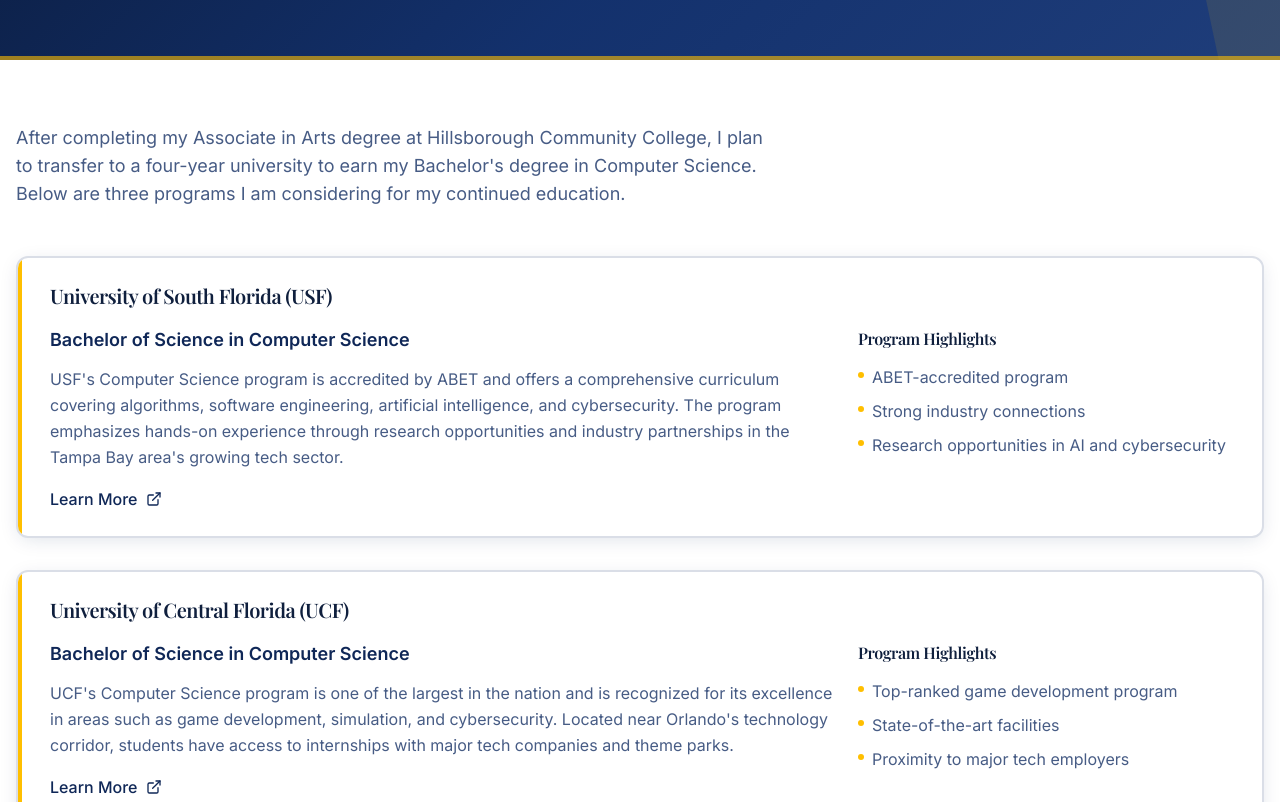
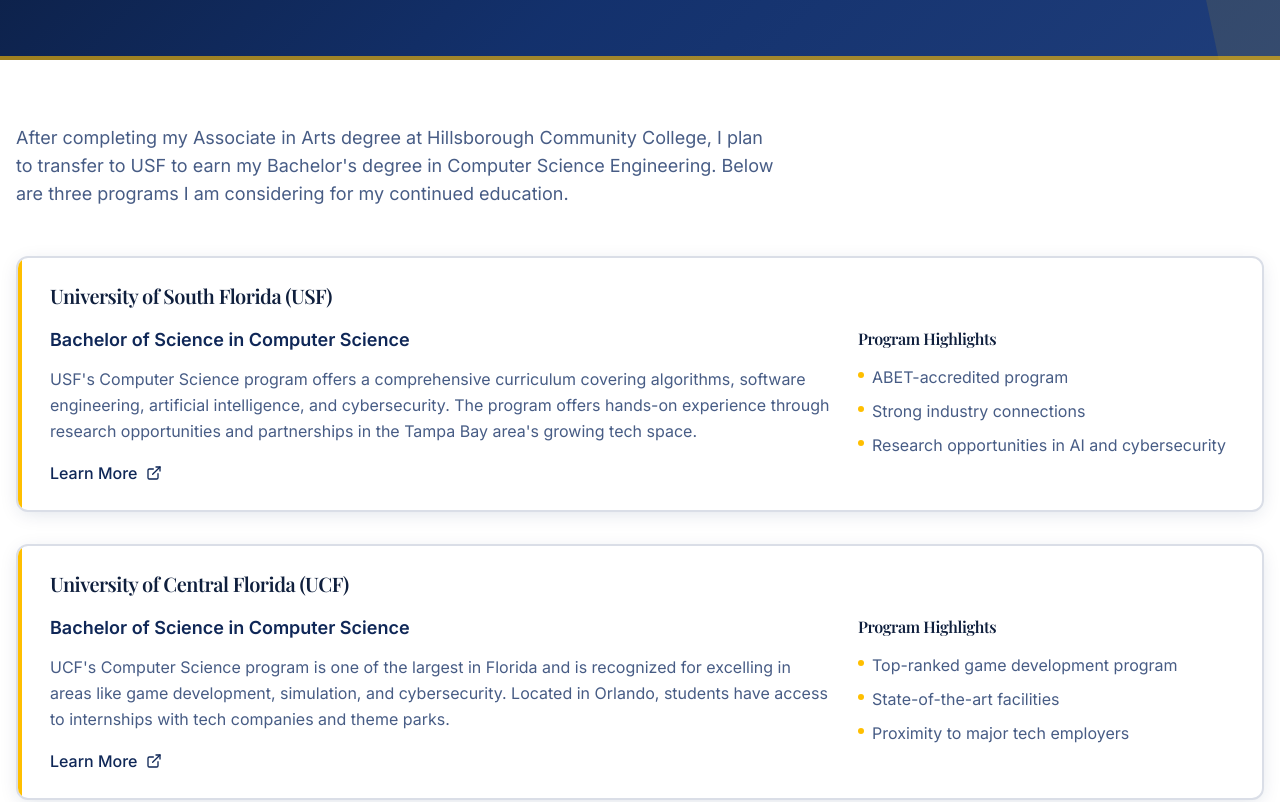
Before and after one commit to gnartastrophe/esteban-s-tech-journey, a React (Vite) app: page /academics-beyond in a window 1280 px wide. Shown: the part 258-1060 px from the top of the page. Built offline with nearby package versions, Linux system fonts and the light colour scheme; the HTML template or start-up script is replaced by a standard one.

Commit message:
Code edited in Lovable Code Editor
Edited UI in Lovable

```diff
--- a/src/pages/AcademicsBeyond.tsx
+++ b/src/pages/AcademicsBeyond.tsx
@@ -8,7 +8,7 @@ const universities = [
     name: "University of South Florida (USF)",
     program: "Bachelor of Science in Computer Science",
     description:
-      "USF's Computer Science program is accredited by ABET and offers a comprehensive curriculum covering algorithms, software engineering, artificial intelligence, and cybersecurity. The program emphasizes hands-on experience through research opportunities and industry partnerships in the Tampa Bay area's growing tech sector.",
+      "USF's Computer Science program offers a comprehensive curriculum covering algorithms, software engineering, artificial intelligence, and cybersecurity. The program offers hands-on experience through research opportunities and partnerships in the Tampa Bay area's growing tech space.",
     highlights: [
       "ABET-accredited program",
       "Strong industry connections",
@@ -20,7 +20,7 @@ const universities = [
     name: "University of Central Florida (UCF)",
     program: "Bachelor of Science in Computer Science",
     description:
-      "UCF's Computer Science program is one of the largest in the nation and is recognized for its excellence in areas such as game development, simulation, and cybersecurity. Located near Orlando's technology corridor, students have access to internships with major tech companies and theme parks.",
+      "UCF's Computer Science program is one of the largest in Florida and is recognized for excelling in areas like game development, simulation, and cybersecurity. Located in Orlando, students have access to internships with tech companies and theme parks.",
     highlights: [
       "Top-ranked game development program",
       "State-of-the-art facilities",
@@ -32,12 +32,8 @@ const universities = [
     name: "Florida State University (FSU)",
     program: "Bachelor of Science in Computer Science",
     description:
-      "FSU's Department of Computer Science offers a rigorous program that combines theoretical foundations with practical applications. Students can specialize in areas like machine learning, data science, and software engineering while benefiting from the university's strong research programs.",
-    highlights: [
-      "Strong theoretical foundation",
-      "Research-intensive environment",
-      "Collaborative learning community",
-    ],
+      "FSU's Department of Computer Science offers an intensive program that combines theoretical foundations and practical applications. Students can practice in areas like machine learning, data science, and software engineering while benefiting from the university's strong research programs.",
+    highlights: ["Strong theoretical foundation", "Research-intensive environment", "Collaborative learning community"],
     link: "https://www.cs.fsu.edu/",
   },
 ];
@@ -53,19 +49,14 @@ const AcademicsBeyond = () => {
       <section className="py-16 bg-background">
         <div className="container mx-auto px-4">
           <p className="text-lg text-muted-foreground max-w-3xl mb-12 font-body animate-slide-up">
-            After completing my Associate in Arts degree at Hillsborough Community College,
-            I plan to transfer to a four-year university to earn my Bachelor's degree in
-            Computer Science. Below are three programs I am considering for my continued education.
+            After completing my Associate in Arts degree at Hillsborough Community College, I plan to transfer to USF to
+            earn my Bachelor's degree in Computer Science Engineering. Below are three programs I am considering for my
+            continued education.
           </p>
 
           <div className="grid gap-8">
             {universities.map((uni, index) => (
-              <ContentCard
-                key={uni.name}
-                title={uni.name}
-                delay={index * 100}
-                className="relative"
-              >
+              <ContentCard key={uni.name} title={uni.name} delay={index * 100} className="relative">
                 <div className="grid lg:grid-cols-3 gap-6">
                   <div className="lg:col-span-2">
                     <p className="text-lg font-semibold text-primary mb-3">{uni.program}</p>
```
